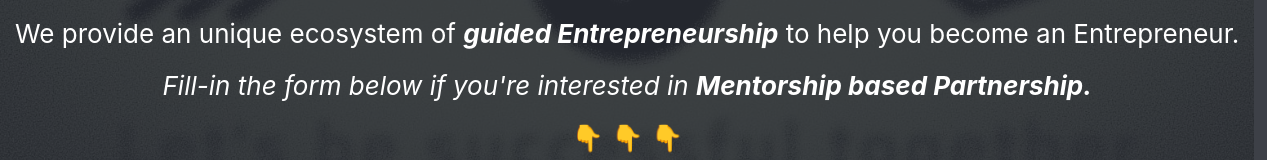
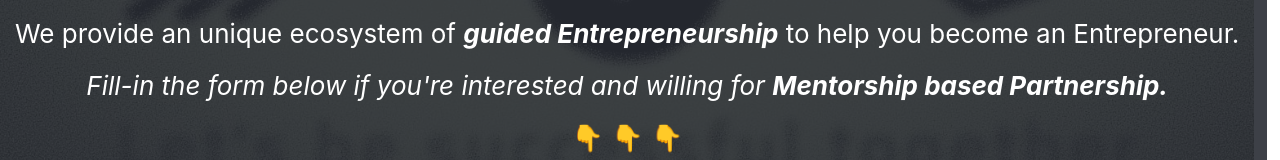
Before and after one commit to abhisekp/iamwayforward, a React (Create React App) app: page / in a window 1280 px wide. Shown: the part 479-639 px from the top of the page. Built offline with nearby package versions, Linux system fonts and the light colour scheme.

Commit message:
fix(ui): Add willingness text

```diff
--- a/public/index.html
+++ b/public/index.html
@@ -50,7 +50,7 @@
           </h1>
           <p class="App-content">We provide an unique ecosystem of <strong><em>guided Entrepreneurship</em></strong> to
             help you become an Entrepreneur. <br />
-            <em>Fill-in the form below if you're interested in <strong>Mentorship based Partnership.</strong></em>
+            <em>Fill-in the form below if you're interested and willing for <strong>Mentorship based Partnership.</strong></em>
             <br />
             <span role="img" aria-label="scroll down">👇 👇 👇</span>
           </p>
--- a/src/App.js
+++ b/src/App.js
@@ -12,7 +12,7 @@ function App() {
             </p>
           </h1>
           <p className="App-content">We provide an unique ecosystem of <strong><em>guided Entrepreneurship</em></strong> to help you become an Entrepreneur. <br />
-            <em>Fill-in the form below if you're interested in <strong>Mentorship based Partnership.</strong></em> <br />
+            <em>Fill-in the form below if you're interested and willing for <strong>Mentorship based Partnership.</strong></em> <br />
             <span role="img" aria-label="scroll down">👇 👇 👇</span>
           </p>
         </div>
```
